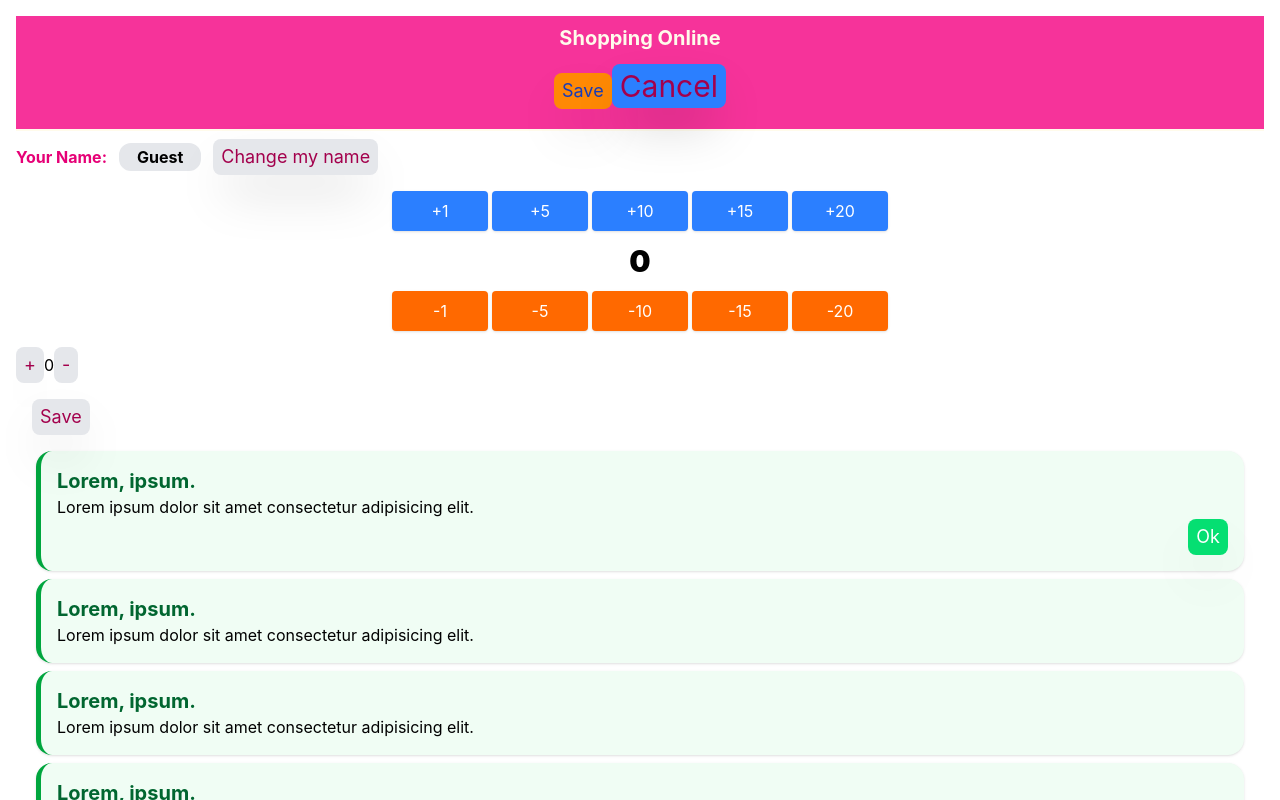
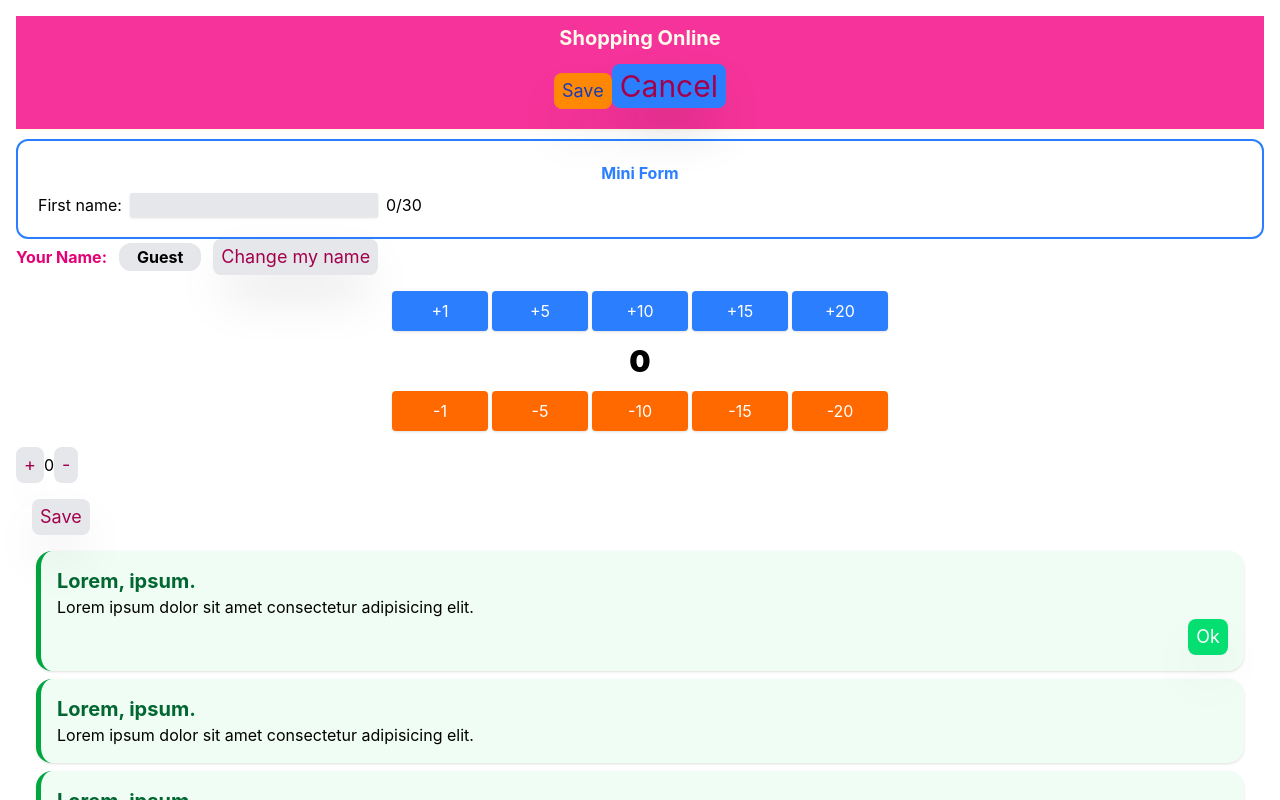
Before and after one commit to jillan-hussein/Reacts-First-05, a React (Vite) app: page / in a window 1280 px wide. Shown: the top 800 px of the page. Built offline with nearby package versions, Linux system fonts and the light colour scheme.

Commit message:
onChange event

```diff
--- a/src/App.jsx
+++ b/src/App.jsx
@@ -4,27 +4,24 @@ import Alert from "./Components/molecules/Alert"
 import Button from "./Components/atoms/Button"
 import Counter from "./Components/molecules/Counter"
 import UserData from "./Components/molecules/UserData"
+import MiniForm from "./Components/molecules/MiniForm"
 
 export default
 function App() {
     return(
         <div className="p-4">
         <Header />
-
+        <MiniForm />
         <UserData />
-
         <Counter />
-
         <section>
             <Button title="+" />
             <span>0</span>
             <Button title="-" />
         </section>
-
         <section className="p-4">
             <Button title="Save" />
         </section>
-
         <section>
         <Alert>
             <h2 className="text-xl font-bold text-green-800">Lorem, ipsum.</h2>
--- /dev/null
+++ b/src/Components/molecules/MiniForm.jsx
@@ -0,0 +1,18 @@
+import { useState } from "react"
+
+export default function MiniForm (){
+
+    const [firstNameLength, setFirstNameLength] = useState(0);
+
+    return(
+        <div className="border-2  border-blue-500 rounded-xl p-5">
+            <span className="font-bold text-blue-500 flex justify-center mb-2">Mini Form</span>
+
+            <div className="flex gap-2">
+                <label htmlFor="firstName">First name:</label>
+                <input className="rounded-xs shadow bg-gray-200" type="text" id="firstName" onChange={(e) => setFirstNameLength(e.target.value.length)}/>
+                <span>{firstNameLength}/30</span>
+            </div>
+            </div>
+    )
+}
```
